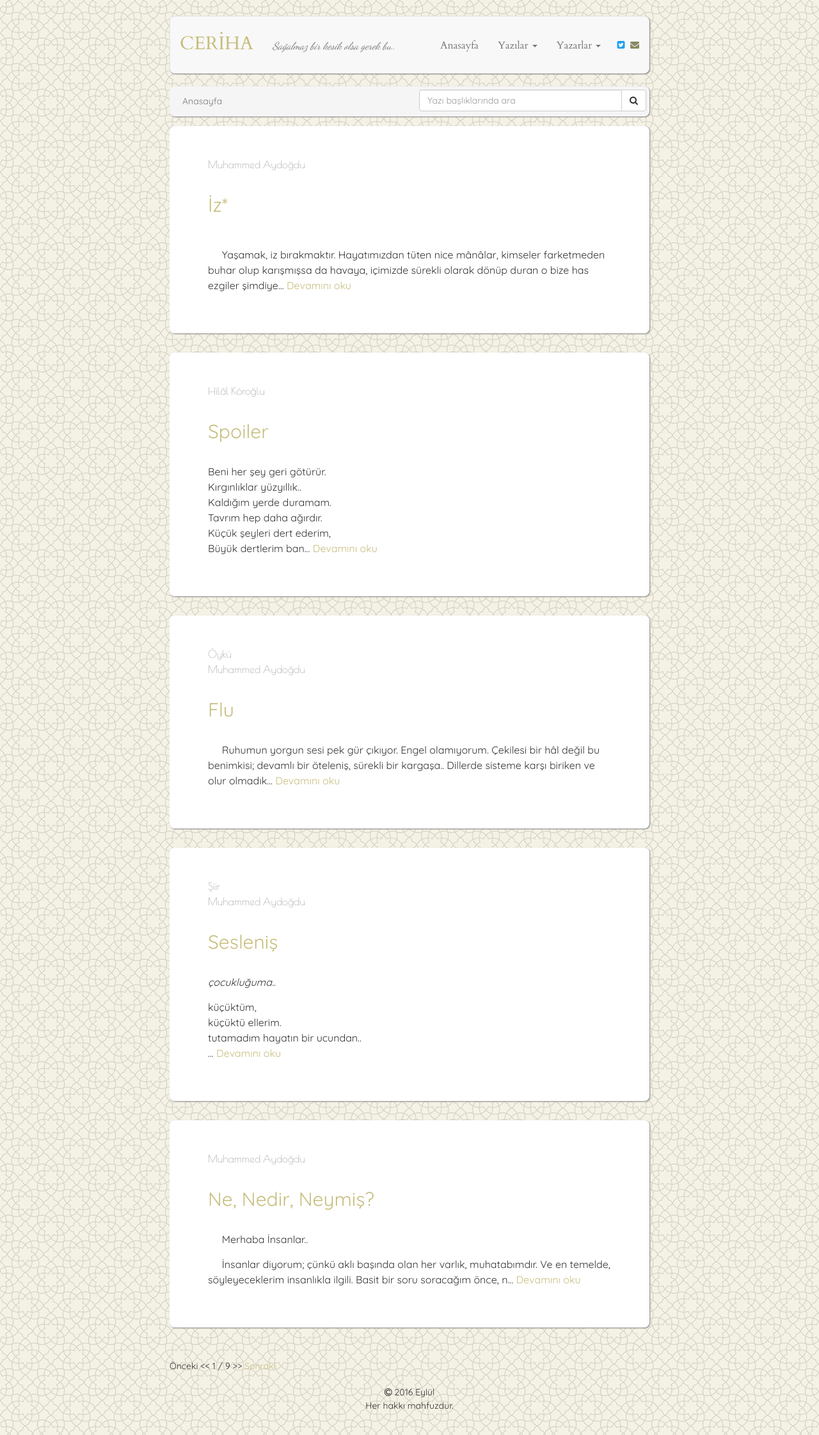
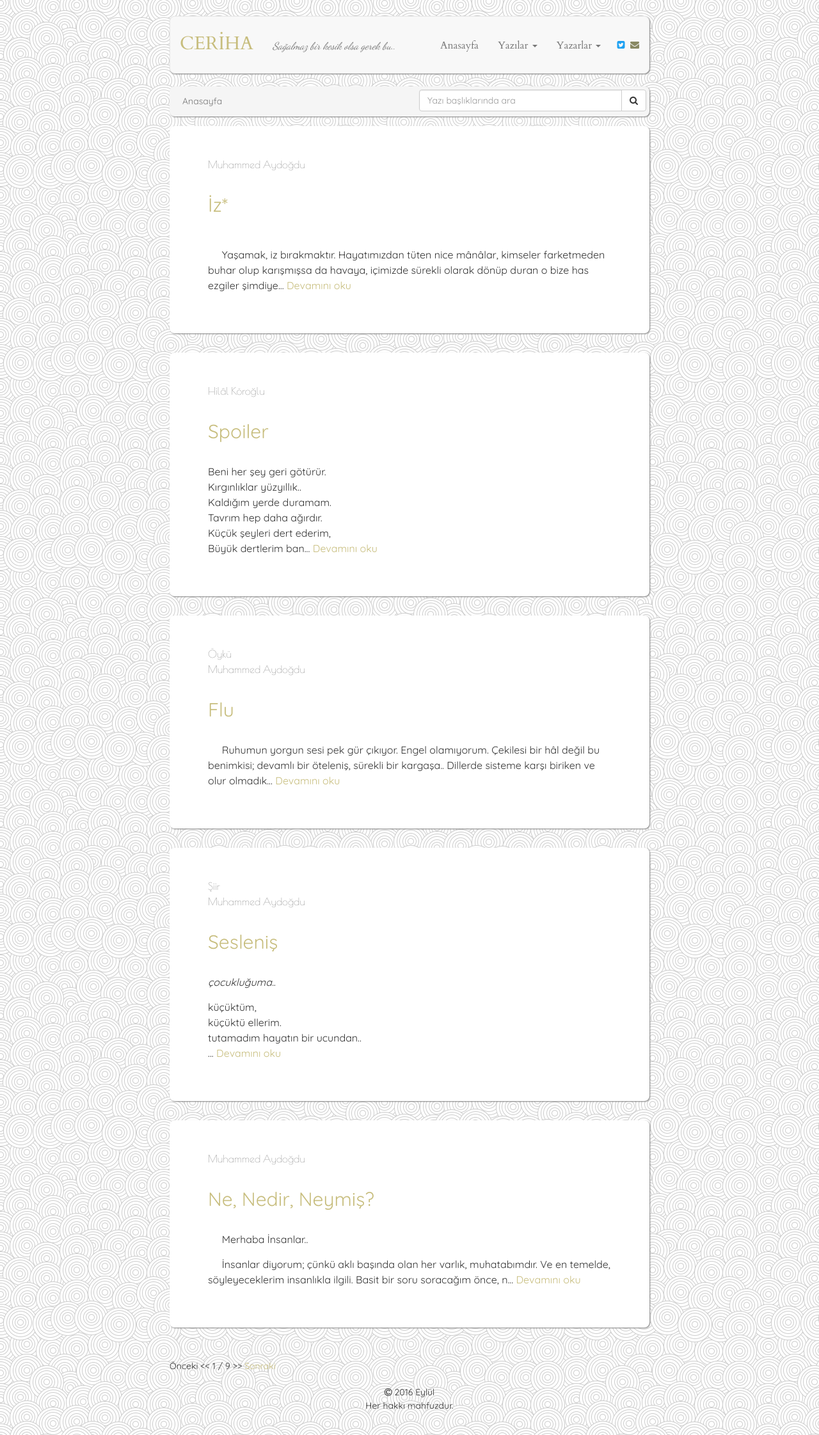
Before and after one commit to muhammedaydogdu/muhammedaydogdu.github.io, a Jekyll site: the page built from index.html, in a window 1280 px wide. Shown: the whole page at 64% size. Built offline with Jekyll 4.4.1, drawn with Linux system fonts in a browser that asks for light colours; some web fonts are replaced; the list of posts is cut into pages by our own code.

Commit message:
Update style.css

```diff
--- a/css/style.css
+++ b/css/style.css
@@ -15,7 +15,7 @@
 body {
   font-family: "Quicksand", "Times New Roman", serif;
   line-height: 1.5;
-  background: url("../images/oriental.png");
+  background: url("../images/swirl_pattern.png");
 }
 
 a {
```
